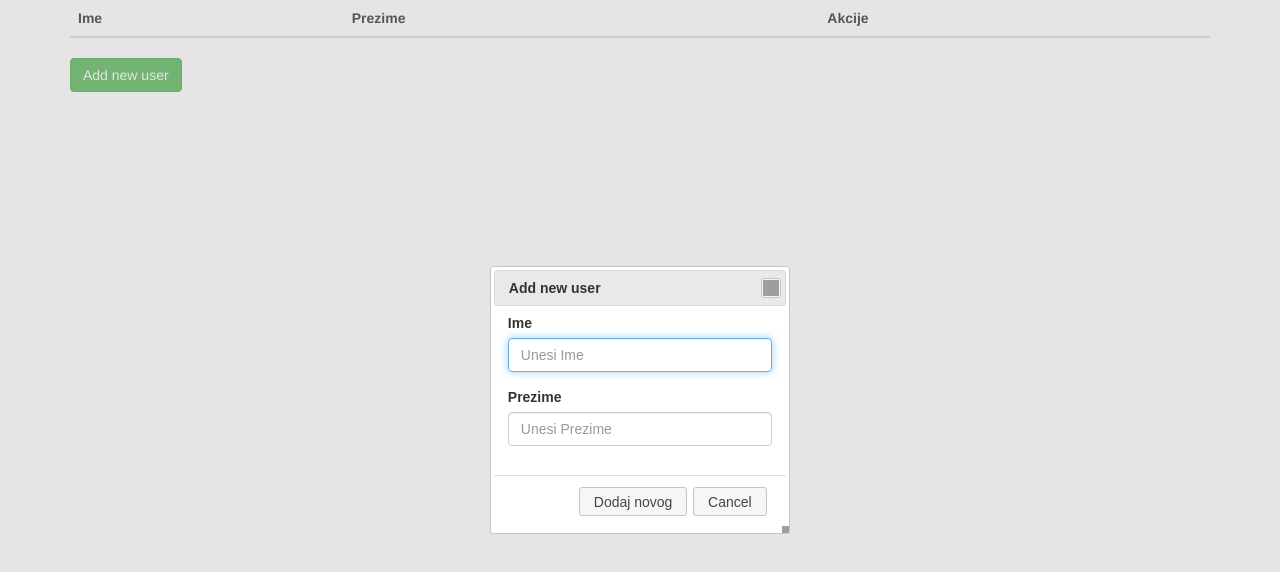
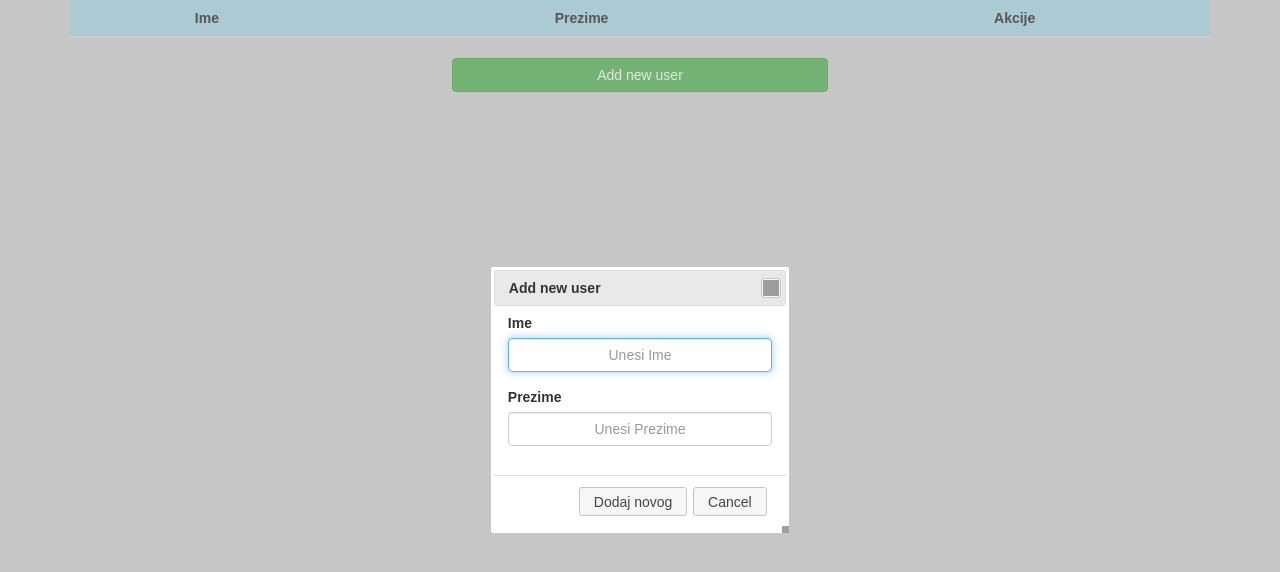
Before and after one commit to aljubic/mathos-zadatak-jquery, a plain HTML site: page index.html in a window 1280 px wide. Both pictures are taken after a click on the button "Add new user". Drawn offline with nearby package versions, Linux system fonts and the light colour scheme; no server answers; grey boxes are pictures that could not be loaded.

Commit message:
Added some style

```diff
--- /dev/null
+++ b/assets/css/style.css
@@ -0,0 +1,45 @@
+* {
+  box-sizing: border-box;
+  margin: 0;
+  font-family: sans-serif;
+}
+
+body {
+	background-color: lightgray;
+}
+
+.table, th{
+	text-align: center;
+	background-color: white;
+}
+
+
+th{
+	background-color:lightblue;
+}
+
+.table>tbody>tr>td{
+	vertical-align: middle;
+}
+
+.edit, .delete {
+	width: 50%;
+}
+
+.save {
+	width: 100%;
+}
+
+td {
+	width: 33%;
+}
+
+#addNew {
+	display: block;
+	margin: auto;
+	width: 33%;
+}
+
+input {
+	text-align: center;
+}
--- a/assets/js/script.js
+++ b/assets/js/script.js
@@ -87,5 +87,4 @@ $(document).ready(function() {
 
 	});
 
-
 });
--- a/index.html
+++ b/index.html
@@ -6,6 +6,7 @@
 	<title>jQuery - zadaca</title>
 	<link rel="stylesheet" href="https://maxcdn.bootstrapcdn.com/bootstrap/3.3.4/css/bootstrap.min.css">
 	<link rel="stylesheet" href="http://code.jquery.com/ui/1.11.4/themes/ui-darkness/jquery-ui.css">
+	<link rel="stylesheet" href="assets/css/style.css">
 
 	<style>
 
```
